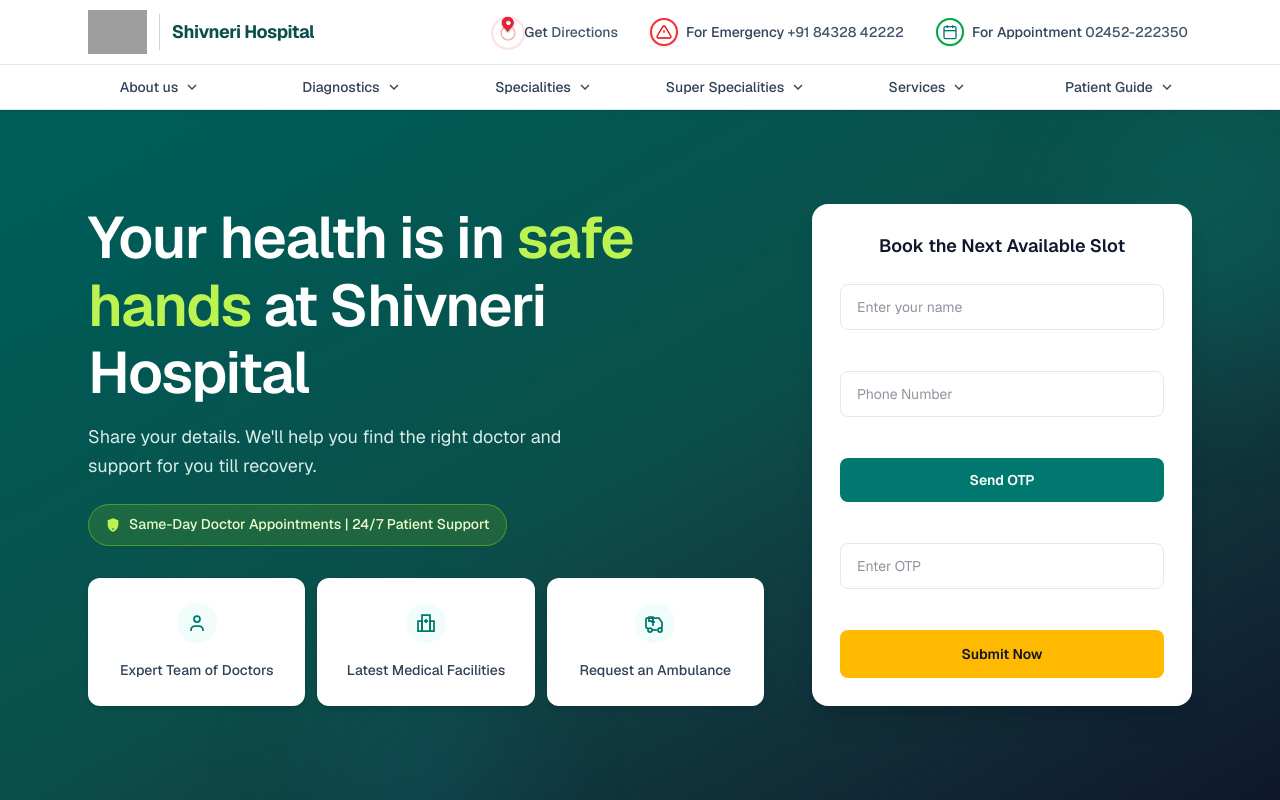
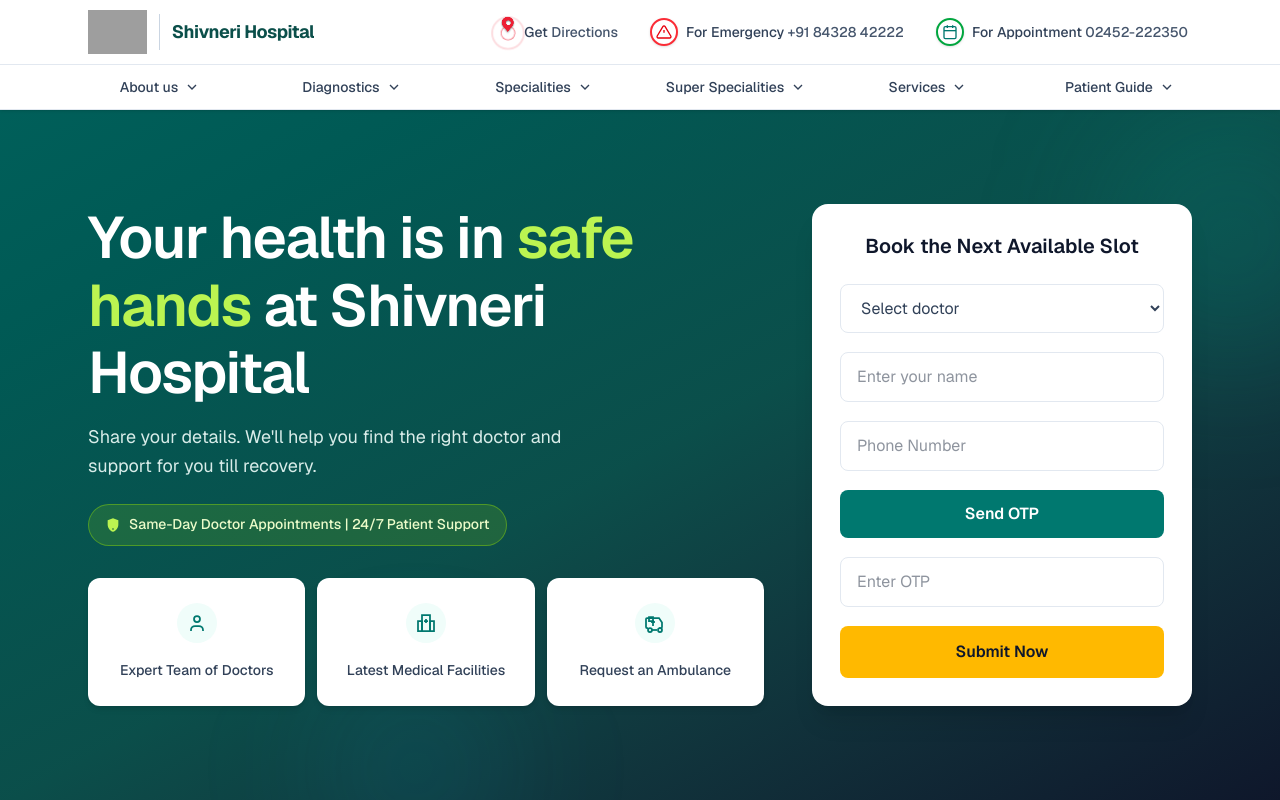
Before and after one commit to rp98nt/shivnerihospital, a Next.js app: page / in a window 1280 px wide. Shown: the top 800 px of the page. Built offline with nearby package versions, Linux system fonts and the light colour scheme; grey boxes are pictures that could not be loaded.

Commit message:
feat: add optional doctor select and increase hero booking form font size

```diff
--- a/components/home-hero.tsx
+++ b/components/home-hero.tsx
@@ -3,7 +3,11 @@
 import { PartnerCarouselsGroup } from "@/components/partner-carousels-group";
 import { OurDoctors } from "@/components/our-doctors";
 import { OurSpecialties } from "@/components/our-specialties";
+import { SORTED_DOCTORS } from "@/lib/doctors";
 import { FormEvent, useState, type ReactNode } from "react";
+
+const heroBookingFieldClassName =
+  "w-full rounded-lg border border-slate-200 bg-white px-4 py-3 text-base outline-none transition focus:border-teal-500 focus:ring-2 focus:ring-teal-500/20";
 
 export function HomeHero() {
   const [otpSent, setOtpSent] = useState(false);
@@ -68,29 +72,42 @@ export function HomeHero() {
                 onSubmit={handleSubmit}
                 className="flex w-full flex-col rounded-2xl bg-white p-6 text-slate-800 shadow-xl sm:p-7 lg:h-full"
               >
-                <h2 className="text-center text-lg font-semibold text-slate-900">
+                <h2 className="text-center text-xl font-semibold text-slate-900">
                   Book the Next Available Slot
                 </h2>
 
                 <div className="mt-5 flex flex-1 flex-col justify-between gap-3 lg:mt-6">
+                  <select
+                    name="doctor"
+                    defaultValue=""
+                    aria-label="Select doctor"
+                    className={`${heroBookingFieldClassName} text-slate-700`}
+                  >
+                    <option value="">Select doctor</option>
+                    {SORTED_DOCTORS.map((doctor) => (
+                      <option key={doctor.slug} value={doctor.slug}>
+                        {doctor.name} — {doctor.specialty}
+                      </option>
+                    ))}
+                  </select>
                   <input
                     type="text"
                     name="name"
                     placeholder="Enter your name"
-                    className="w-full rounded-lg border border-slate-200 px-4 py-3 text-sm outline-none transition focus:border-teal-500 focus:ring-2 focus:ring-teal-500/20"
+                    className={heroBookingFieldClassName}
                     required
                   />
                   <input
                     type="tel"
                     name="phone"
                     placeholder="Phone Number"
-                    className="w-full rounded-lg border border-slate-200 px-4 py-3 text-sm outline-none transition focus:border-teal-500 focus:ring-2 focus:ring-teal-500/20"
+                    className={heroBookingFieldClassName}
                     required
                   />
                   <button
                     type="button"
                     onClick={handleSendOtp}
-                    className="w-full rounded-lg bg-teal-700 py-3 text-sm font-semibold text-white transition hover:bg-teal-600"
+                    className="w-full rounded-lg bg-teal-700 py-3 text-base font-semibold text-white transition hover:bg-teal-600"
                   >
                     Send OTP
                   </button>
@@ -98,12 +115,12 @@ export function HomeHero() {
                     type="text"
                     name="otp"
                     placeholder="Enter OTP"
-                    className="w-full rounded-lg border border-slate-200 px-4 py-3 text-sm outline-none transition focus:border-teal-500 focus:ring-2 focus:ring-teal-500/20"
+                    className={heroBookingFieldClassName}
                     disabled={!otpSent}
                   />
                   <button
                     type="submit"
-                    className="w-full rounded-lg bg-amber-400 py-3.5 text-sm font-semibold text-slate-900 transition hover:bg-amber-300"
+                    className="w-full rounded-lg bg-amber-400 py-3.5 text-base font-semibold text-slate-900 transition hover:bg-amber-300"
                   >
                     Submit Now
                   </button>
```
